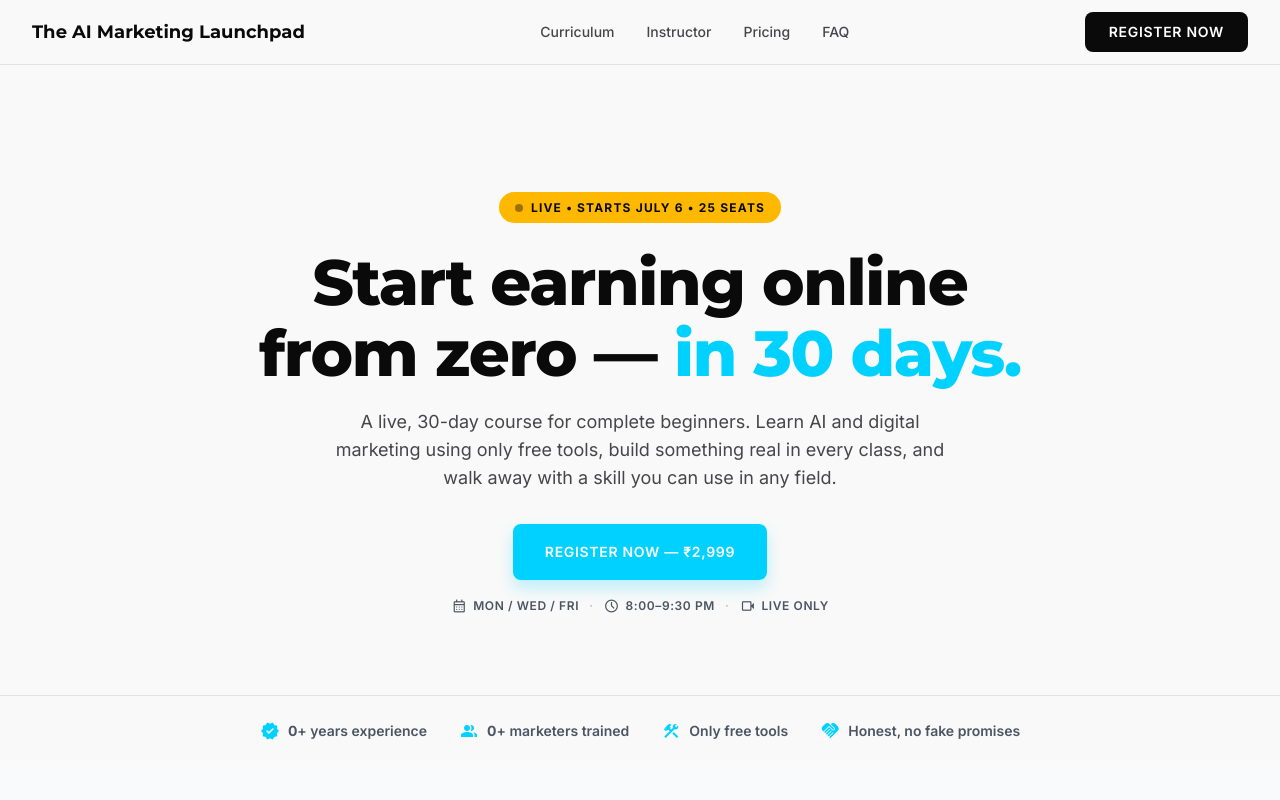
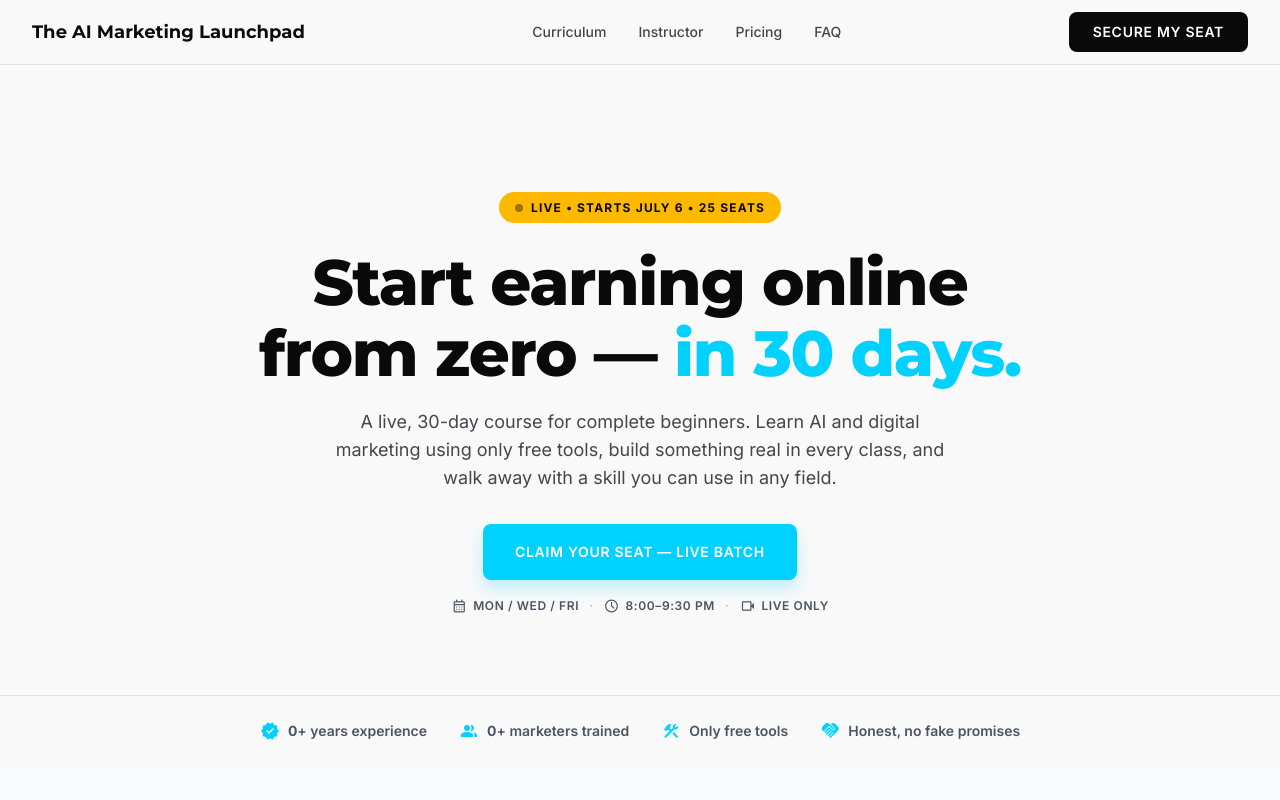
Before and after one commit to muddassir-commits/launchpad, a plain HTML site: page index.html in a window 1280 px wide. Shown: the top 800 px of the page. Drawn offline with nearby package versions, Linux system fonts and the light colour scheme; a script that the page names is missing.

Commit message:
feat(cro): optimize button flows, convert CTAs to scroll-to-pricing, and use benefit-driven copy

```diff
--- a/index.html
+++ b/index.html
@@ -42,7 +42,7 @@
         <a href="#faq">FAQ</a>
       </div>
       <div class="nav__actions hide-mobile">
-        <a class="btn btn--primary btn--sm" href="PAYMENT_LINK_HERE" target="_blank" rel="noopener noreferrer">Register Now</a>
+        <a class="btn btn--primary btn--sm" href="#pricing">Secure My Seat</a>
       </div>
       <button class="nav__hamburger show-mobile-only" id="mobile-menu-btn" aria-label="Open menu">
         <span class="material-symbols-outlined">menu</span>
@@ -54,13 +54,13 @@
       <a href="#instructor">Instructor</a>
       <a href="#pricing">Pricing</a>
       <a href="#faq">FAQ</a>
-      <a class="btn btn--primary btn--full" href="PAYMENT_LINK_HERE" target="_blank" rel="noopener noreferrer">Register now — ₹2,999</a>
+      <a class="btn btn--primary btn--full" href="#pricing">Secure My Seat</a>
     </div>
   </nav>
 
   <!-- Sticky mobile bottom CTA -->
   <div class="sticky-bar show-mobile-only" id="sticky-bar">
-    <a class="btn btn--accent btn--full" href="PAYMENT_LINK_HERE" target="_blank" rel="noopener noreferrer">Register now — ₹2,999</a>
+    <a class="btn btn--accent btn--full" href="#pricing">Secure My Seat — Join Cohort</a>
   </div>
 
   <main>
@@ -85,7 +85,7 @@
           </p>
 
           <div class="hero__cta-group">
-            <a class="btn btn--accent btn--lg" href="PAYMENT_LINK_HERE" target="_blank" rel="noopener noreferrer">Register now — ₹2,999</a>
+            <a class="btn btn--accent btn--lg" href="#pricing">Claim Your Seat — Live Batch</a>
             <p class="hero__schedule">
               <span class="material-symbols-outlined">calendar_month</span> Mon / Wed / Fri
               <span class="sep">·</span>
@@ -136,7 +136,7 @@
             None of that is your fault. No one ever sat you down and showed you the path, step by step, in plain language, from the very beginning. That is exactly what this course is.
           </p>
           <div class="problem-cta-container">
-            <a class="btn btn--accent btn--lg" href="PAYMENT_LINK_HERE" target="_blank" rel="noopener noreferrer">Start Learning Now</a>
+            <a class="btn btn--accent btn--lg" href="#pricing">Start Learning Now</a>
           </div>
         </div>
 
@@ -208,7 +208,7 @@
         </div>
       </div>
       <div class="container text-center reveal-group" style="margin-top:40px;">
-        <a class="btn btn--primary btn--lg" href="PAYMENT_LINK_HERE" target="_blank" rel="noopener noreferrer">Enroll Today — Join Live</a>
+        <a class="btn btn--primary btn--lg" href="#pricing">Enroll Today — Join Live</a>
       </div>
     </section>
 
@@ -256,7 +256,7 @@
         <p class="body-lg text-white-muted">
           You do not need to be an expert. You do not need money to spend on tools. You just need to show up for 30 days and do the work alongside everyone else.
         </p>
-        <a class="btn btn--accent btn--lg" href="PAYMENT_LINK_HERE" target="_blank" rel="noopener noreferrer" style="margin-top:32px;">Register now — ₹2,999</a>
+        <a class="btn btn--accent btn--lg" href="#pricing" style="margin-top:32px;">Secure My Seat — Join Live</a>
       </div>
     </section>
 
@@ -329,7 +329,7 @@
         </div>
       </div>
       <div class="container text-center" style="margin-top:48px;">
-        <a class="btn btn--accent btn--lg" href="PAYMENT_LINK_HERE" target="_blank" rel="noopener noreferrer">Register now — ₹2,999</a>
+        <a class="btn btn--accent btn--lg" href="#pricing">Claim Your Seat — Live Batch</a>
       </div>
     </section>
 
@@ -471,7 +471,7 @@
               </div>
             </div>
 
-            <a class="btn btn--accent btn--lg btn--full" href="PAYMENT_LINK_HERE" target="_blank" rel="noopener noreferrer">Secure your seat — ₹2,999</a>
+            <a class="btn btn--accent btn--lg btn--full" href="#pricing">Secure My Seat — Join Cohort</a>
           </div>
         </div>
       </div>
@@ -538,7 +538,7 @@
         </div>
       </div>
       <div class="container text-center" style="margin-top:48px;">
-        <a class="btn btn--accent btn--lg" href="PAYMENT_LINK_HERE" target="_blank" rel="noopener noreferrer">Register now — ₹2,999</a>
+        <a class="btn btn--accent btn--lg" href="#pricing">Claim Your Spot Now</a>
       </div>
     </section>
 
```
